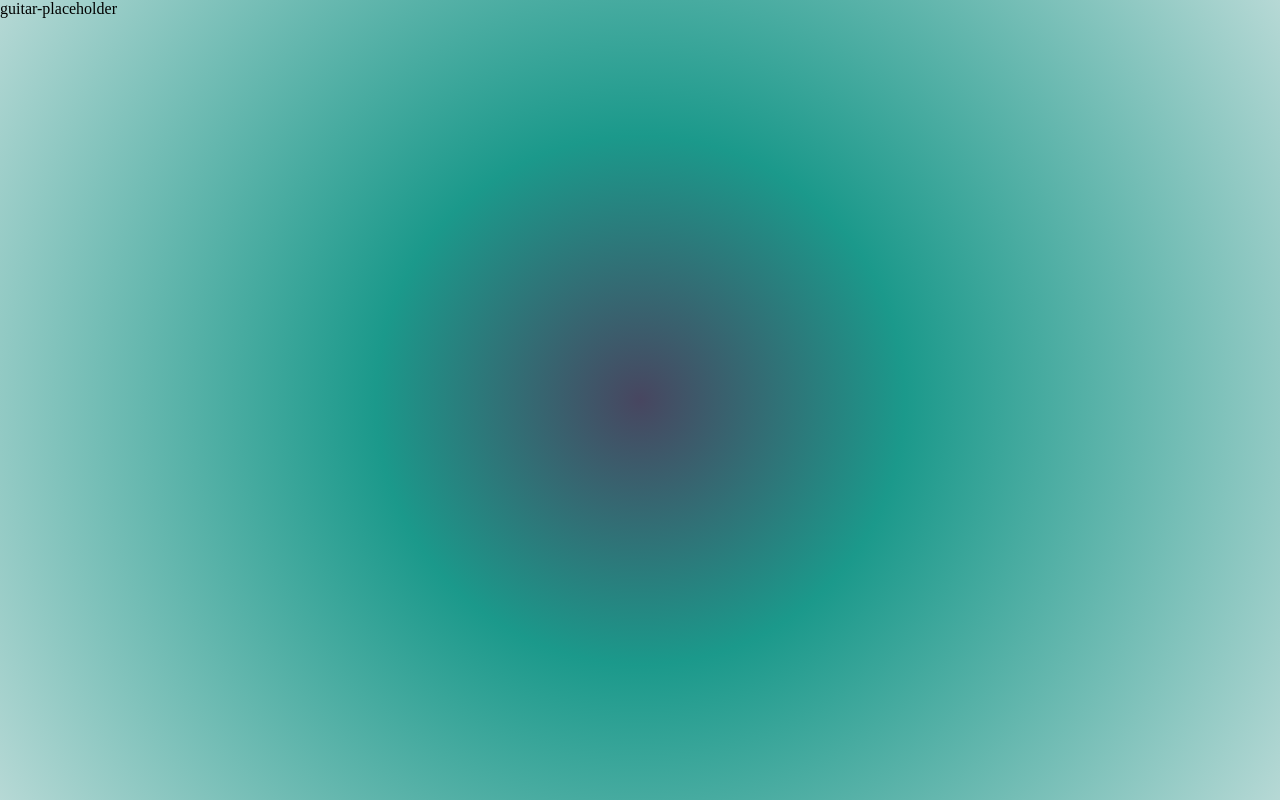
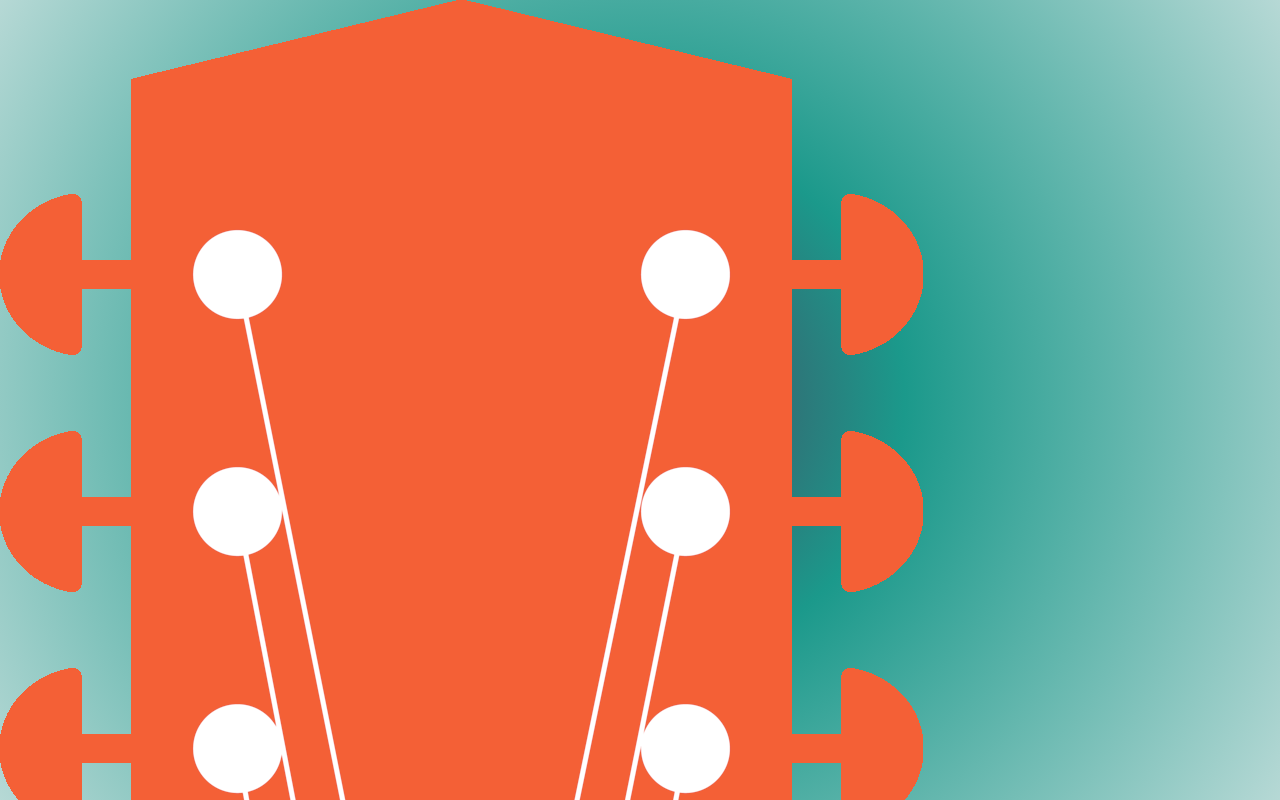
Before and after one commit to dellancelod/TuneHub, an Angular app in the folder tune-hub/: page / in a window 1280 px wide. Shown: the top 800 px of the page. Built offline with nearby package versions, Linux system fonts and the light colour scheme.

Commit message:
Add guitar head image

```diff
--- a/tune-hub/src/app/tuning/tuning.component.html
+++ b/tune-hub/src/app/tuning/tuning.component.html
@@ -1,3 +1,3 @@
 <div class="tuning-container">
-    guitar-placeholder
+    <img class="guitar-head" src="../../assets/guitar-head.png">
 </div>
```
Also changed, not shown: tune-hub/src/assets/guitar-head.png (added).
